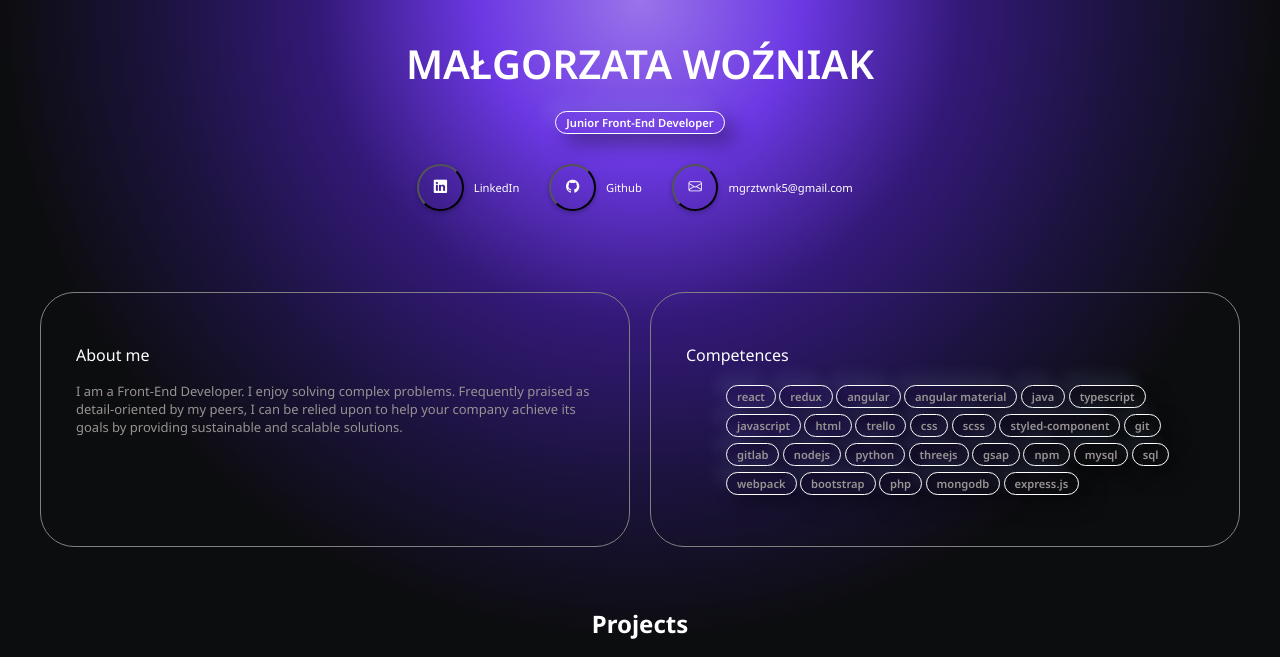
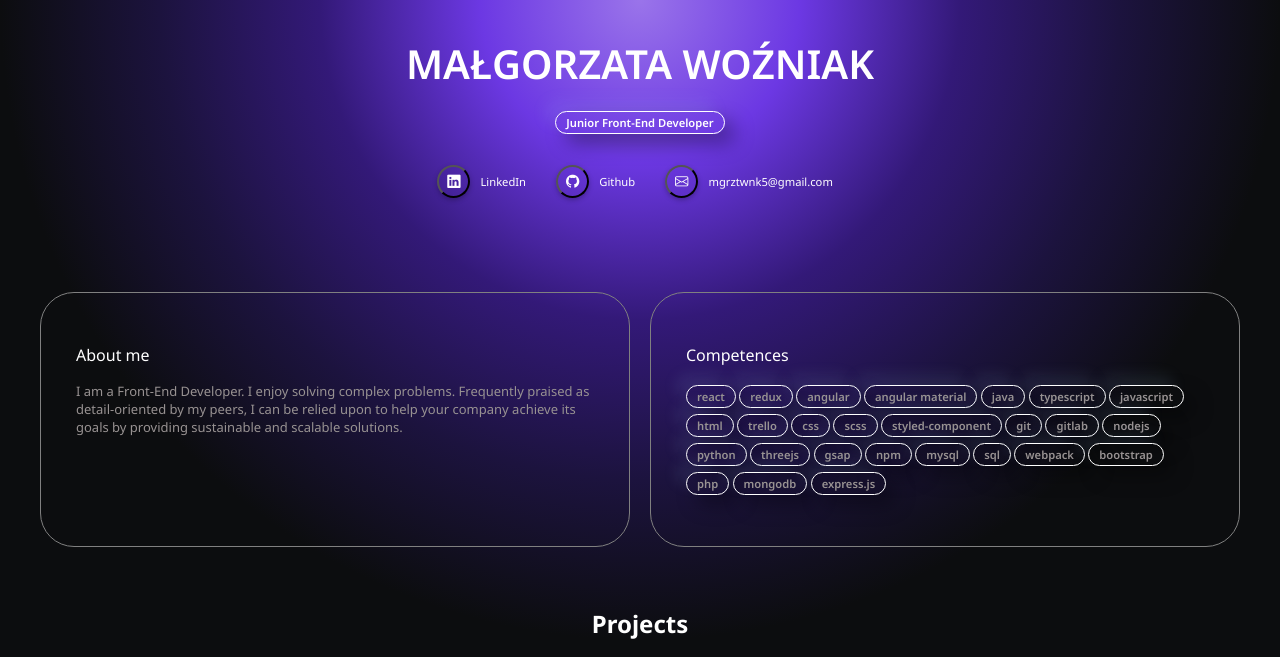
Before and after one commit to malwozniak/malwozniak.github.io, a website: page index.htm in a window 1280 px wide. Shown: the top 657 px of the page. Drawn offline with nearby package versions, Linux system fonts and the light colour scheme; grey boxes are pictures that could not be loaded; a web font is replaced by a local one.

Commit message:
Update style.css

```diff
--- a/scss/style.css
+++ b/scss/style.css
@@ -111,6 +111,7 @@ header .links .media {
   }
 }
 ul.section-projects li {
+  padding-bottom: 20px;
   list-style-type: none;
 }
 ul.section-projects li div.list {
@@ -160,6 +161,9 @@ ul.section-projects li a.github {
     place-items: center;
     padding: 0;
   }
+}
+.skill-contener {
+  padding: 0;
 }
 .skill-contener li {
   display: contents;
@@ -219,8 +223,8 @@ ul.section-projects li a.github {
 }
 
 .circular-menu-in .btn {
-  width: 3.5em;
-  height: 3.5em;
+  width: 2.5em;
+  height: 2.5em;
   border-radius: 50%;
   background-color: transparent;
   box-shadow: 0 2px 5px 0 hsla(0, 0%, 0%, 0.26);
@@ -232,11 +236,15 @@ ul.section-projects li a.github {
 .circular-menu-in .btni {
   font-size: 0.5rem;
 }
+.circular-menu-in .btn:hover {
+  border-style: inset;
+}
 
 .circular-menu {
   position: fixed;
   bottom: 1em;
   right: 1em;
+  z-index: 100;
 }
 
 .circular-menu .floating-btn {
```
